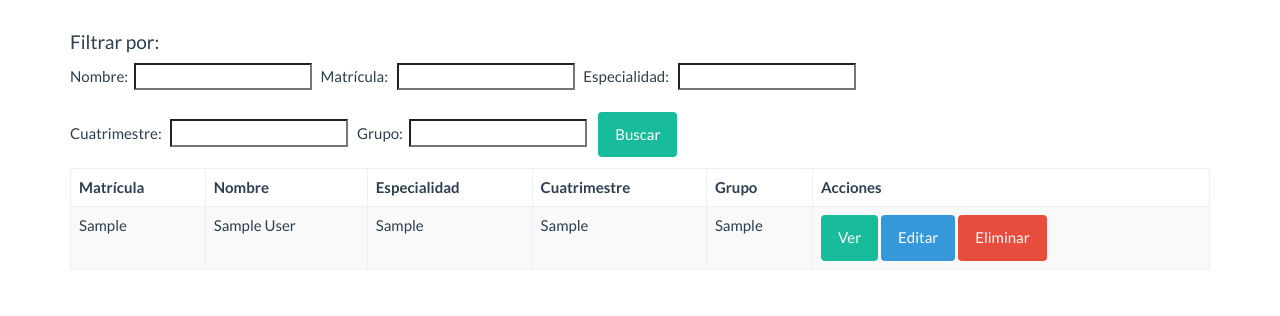
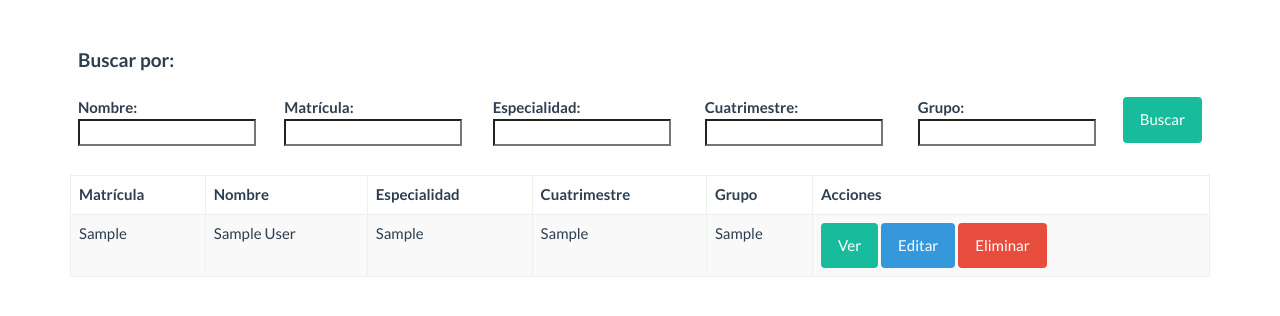
Before and after one commit to Mario-Alonso99/SGH-TI, a Django app: page /students/search/ in a window 1280 px wide. Shown: the part 60-376 px from the top of the page. Run offline with Django 3.2, Linux system fonts and the light colour scheme; tables that the repository leaves empty hold one stand-in row (values such as "Sample post"); some libraries are stand-ins or nearby versions.

Commit message:
Aplicando diseño al Filtro de Búsqueda de Alumnos, Modulo Dirección

```diff
--- a/apps/appDirection/students/forms.py
+++ b/apps/appDirection/students/forms.py
@@ -14,7 +14,7 @@ class StudentForm(forms.ModelForm):
 		]
 
 		labels = {
-			'matricula': 'Matricula',
+			'matricula': 'Matrícula',
 			'nombre': 'Nombre',
 			'carrera': 'Carrera',
 			'especialidad': 'Especialidad',
--- a/templates/base/base.html
+++ b/templates/base/base.html
@@ -92,7 +92,6 @@
 
 	{% endblock %}
 
-
 	{% block content %}
 	<h4>	Bloque de contenido		</h4>
 	{% endblock %}
--- a/templates/students/student_list.html
+++ b/templates/students/student_list.html
@@ -1,7 +1,6 @@
 {% extends 'base/base.html' %}
 
 {% block content %}
-
 <a class="btn btn-success" href="{% url 'students:report' %}">Descargar Excel</a>
 <br><br>
 
--- a/templates/students/student_search.html
+++ b/templates/students/student_search.html
@@ -1,18 +1,23 @@
 {% extends 'base/base.html' %}
 
 {% block content %}
-	<h4>Filtrar por:</h4>
-	<form method="get">
-	<p>
-	Nombre: &nbsp{{ filter.form.nombre }} &nbsp
-	Matrícula: &nbsp {{ filter.form.matricula }} &nbsp
-	Especialidad: &nbsp {{ filter.form.especialidad }} &nbsp
-	<br><br>
-	Cuatrimestre: &nbsp {{ filter.form.cuatrimestre }} &nbsp
-	Grupo: &nbsp{{ filter.form.grupo }} &nbsp;&nbsp;
-	<button class="btn btn-success" type="submit">Buscar</button>
-	</p>
-	</form>
+	<table class="table">
+		<tr>
+			<td><h4><strong>Buscar por:</strong></h4></td>
+		</tr>
+		<tr>
+			<form method="get">
+				<p>
+					<th>Nombre: {{ filter.form.nombre }} </th>
+					<th>Matrícula: {{ filter.form.matricula }} </th>
+					<th>Especialidad: {{ filter.form.especialidad }} </th>
+					<th>Cuatrimestre: {{ filter.form.cuatrimestre }}</th>
+					<th>Grupo:{{ filter.form.grupo }} &nbsp;&nbsp;</th>
+					<th><button class="btn btn-success" type="submit">Buscar</button></th>
+				</p>
+			</form>
+		</tr>
+	</table>
 	<table class="table table-bordered table-striped table-hover">
 	<thead>
 		<tr>
```
